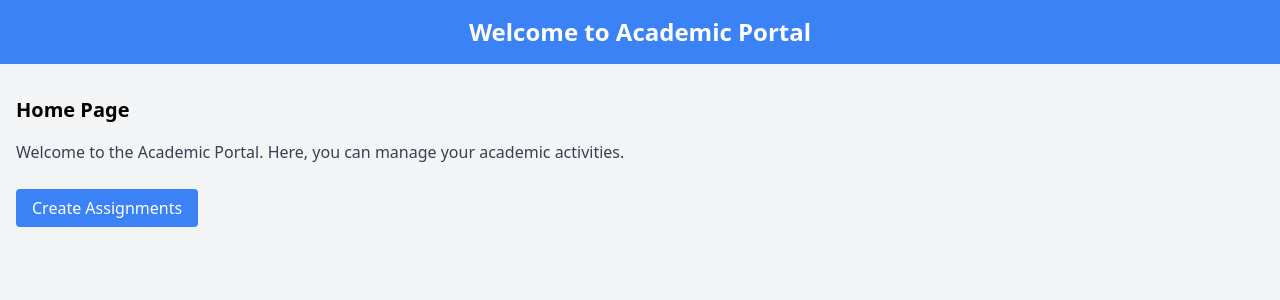
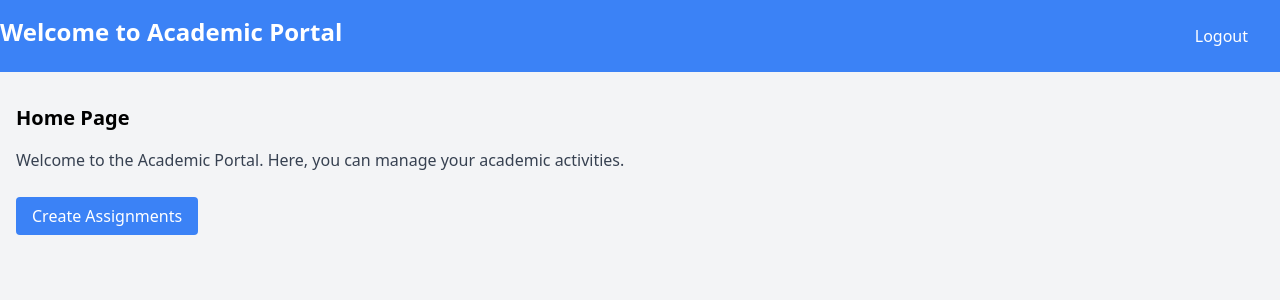
Before and after one commit to gigasamkharadze/tbc-LMS, a Django app: page /portal/ in a window 1280 px wide. Shown: the top 300 px of the page. Run offline with Django 5.2, Linux system fonts and the light colour scheme; a user stored in the database is signed in; data comes from the database, SQL or seed files in the repository; both versions use the stored data as it was after the commit.

Commit message:
logout func added

```diff
--- a/LMS/urls.py
+++ b/LMS/urls.py
@@ -23,6 +23,6 @@ urlpatterns = [
     path("", TemplateView.as_view(template_name="home.html"), name="home"),
     path('admin/', admin.site.urls),
     path('portal/', include('academic_portal.urls'), name='portal'),
-    path("users/", include("users.urls")),
+    path("users/", include("users.urls"), name="users"),
     path("users/", include("django.contrib.auth.urls")),
 ]
--- a/academic_portal/templates/home1.html
+++ b/academic_portal/templates/home1.html
@@ -7,8 +7,12 @@
     <link href="https://cdn.jsdelivr.net/npm/tailwindcss@2.2.19/dist/tailwind.min.css" rel="stylesheet">
 </head>
 <body class="bg-gray-100">
-    <header class="bg-blue-500 text-white py-4">
+    <header class="bg-blue-500 text-white py-4 flex justify-between">
         <h1 class="text-2xl font-semibold text-center">Welcome to Academic Portal</h1>
+        <form action="{% url 'users:logout' %}" method="post">
+            {% csrf_token %}
+            <button type="submit" class="float-right mr-4 text-white py-2 px-4 rounded">Logout</button>
+        </form>
     </header>
     <main class="container mx-auto mt-8 px-4">
         <h3 class="text-xl font-semibold mb-4">Home Page</h3>
@@ -21,7 +25,6 @@
             <a href="{% url 'academic_portal:add_course' %}" class="bg-blue-500 text-white py-2 px-4 rounded">Add Courses</a>
             <a href="{% url 'academic_portal:assignment' %}" class="bg-blue-500 text-white py-2 px-4 rounded">Submit Homework</a>
         {% endif %}
-
     </nav>
 </body>
 </html>
--- a/templates/home.html
+++ b/templates/home.html
@@ -25,7 +25,7 @@
                   <a href="{% url 'login' %}">Log In</a>
                 </button>
                 <button class="bg-blue-500 hover:bg-blue-700 text-white font-bold py-2 px-4 rounded">
-                  <a href="{% url 'signup' %}">Sign Up</a>
+                  <a href="{% url 'users:signup' %}">Sign Up</a>
                 </button>
             {% endif %}
         </div>
--- a/templates/navbar.html
+++ b/templates/navbar.html
@@ -5,4 +5,7 @@
         <div>
             <a href="{% url 'academic_portal:home' %}" class="hover:bg-gray-700 px-3 py-2 rounded-md">Portal</a>
         </div>
+        <div>
+            <a href="{% url 'users:logout' %}" class="hover:bg-gray-700 px-3 py-2 rounded-md">Logout</a>
+        </div>
 </nav>
--- a/templates/registration/signup.html
+++ b/templates/registration/signup.html
@@ -1,4 +1,3 @@
-<!-- templates/registration/signup.html -->
 {% extends "base.html" %}
 
 {% block title %}Sign Up{% endblock %}
--- a/users/urls.py
+++ b/users/urls.py
@@ -1,8 +1,11 @@
 # accounts/urls.py
 from django.urls import path
 
-from .views import SignUpView
+from .views import SignUpView, logout_view
+
+app_name = "users"
 
 urlpatterns = [
     path("signup/", SignUpView.as_view(), name="signup"),
+    path('logout/', logout_view, name='logout'),
 ]
```
Also changed, not shown: users/views.py (+7 -1 lines), db.sqlite3.
